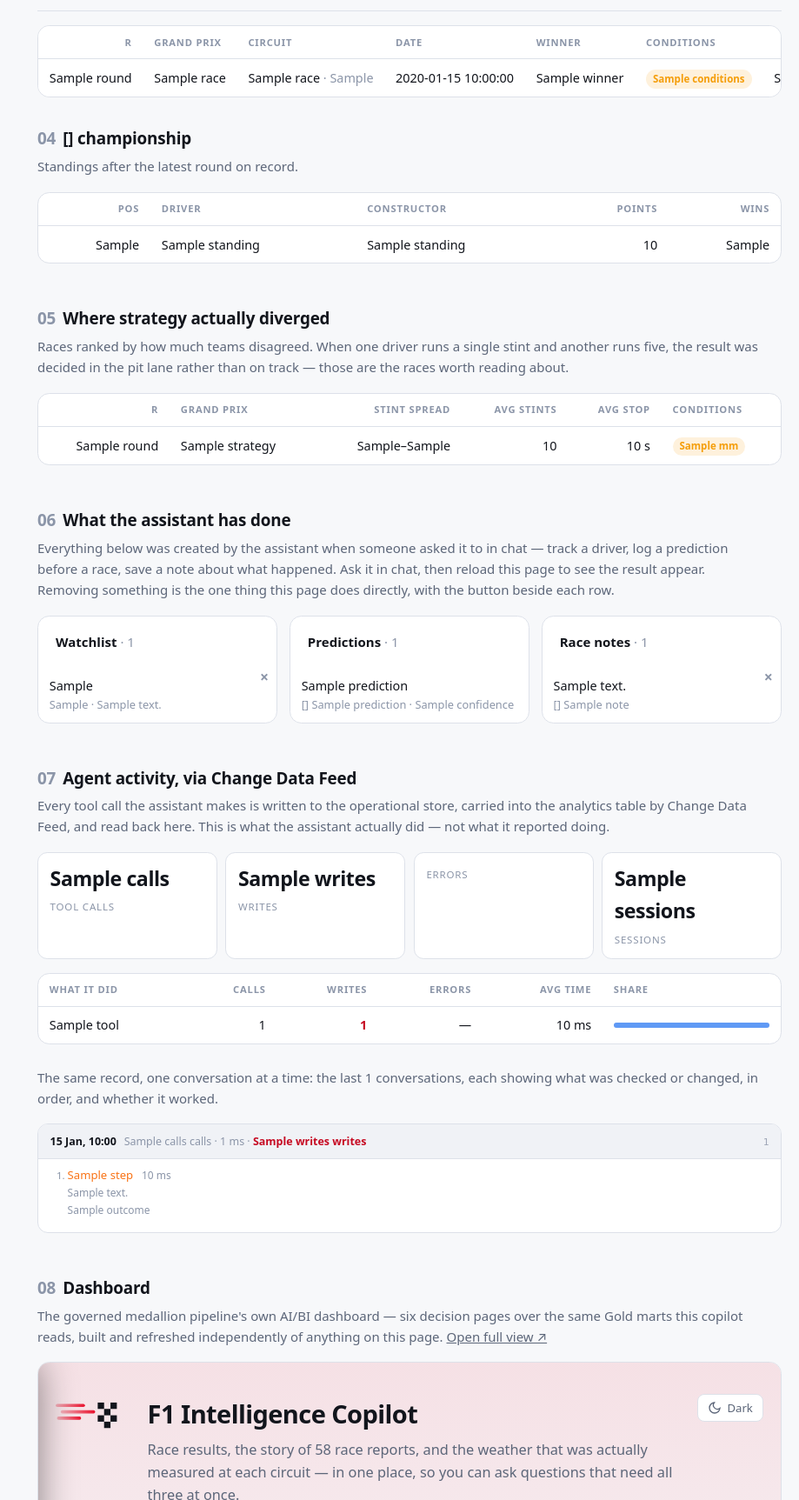
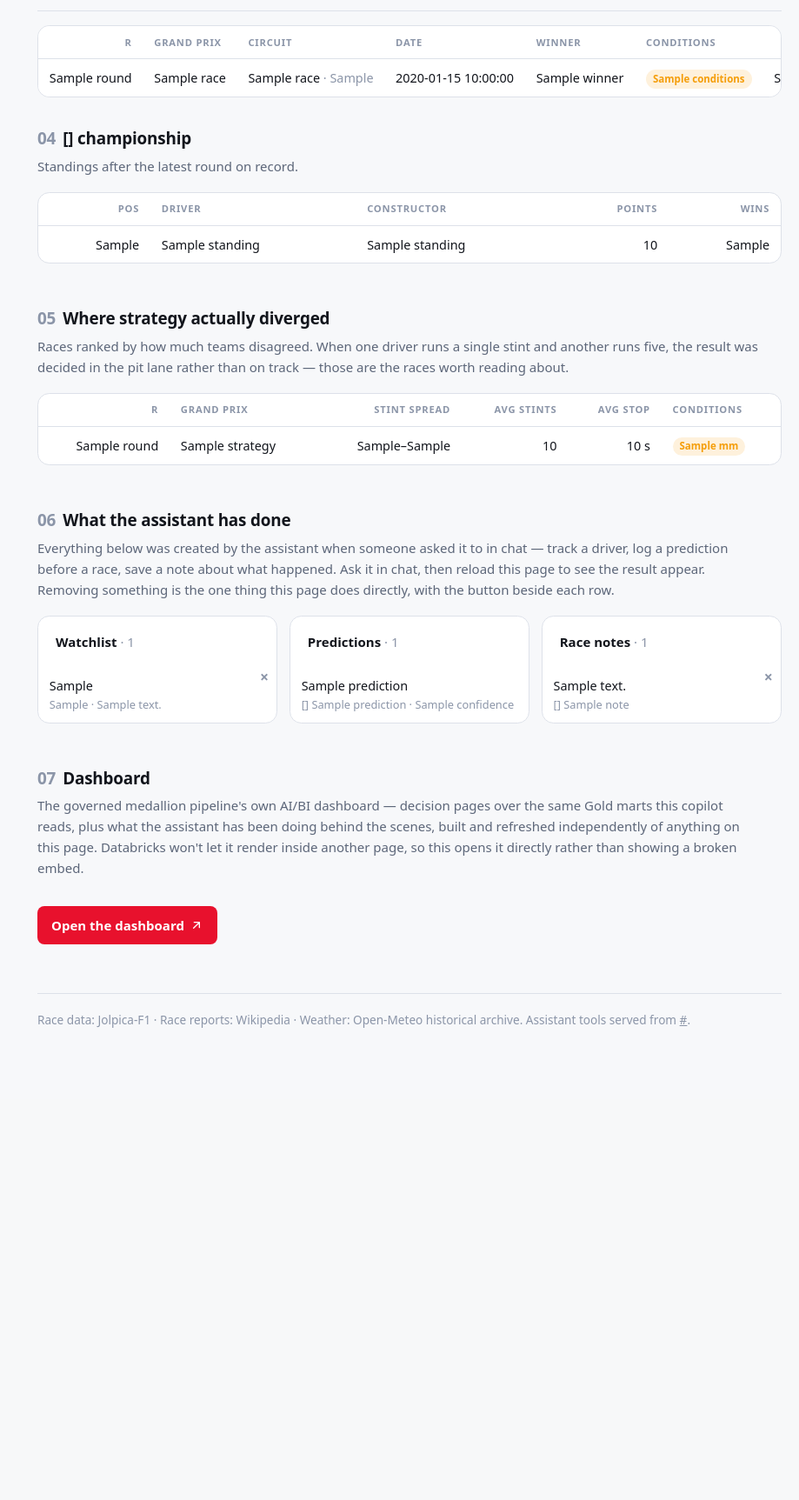
Before and after one commit to abhibastia/f1-intelligence-copilot, a Flask app: template app/templates/index.html in a window 1280 px wide. Shown: the part 2035-3760 px from the top of the page at 87% size, without its empty margins (361-1280 px from the left). After the commit the page ends 3217 px from the top, so only its background shows below. Run offline with Flask 3, Linux system fonts and the light colour scheme; the template is opened without the code that fills it: most values are stand-ins (such as "Sample title", 1, 10 or a date in 2020); some libraries are stand-ins or nearby versions.

Commit message:
Replace embedded dashboard iframe and internal-facing activity section with a real dashboard page
The iframe embed was blocked server-side by Databricks' X-Frame-Options on
every page regardless of embedding origin, so the same-origin wrapper never
worked. Removed the iframe, the /dashboard route, and dashboard.html, and
replaced the link with a direct external link to the published dashboard.

Section 07 ("Agent activity, via Change Data Feed") read as an internal ops
view and used implementation jargon a consumer shouldn't need to know. Removed
it from the app along with the now-dead agent_analytics()/recent_sessions()
helpers, and rebuilt the same story as a proper "Assistant Activity" page on
the AI/BI dashboard (consumer-friendly tool labels, tool-call trend, per-tool
breakdown) - deployed and published.

Co-Authored-By: Claude Sonnet 5 <noreply@anthropic.com>
Claude-Session: https://claude.ai/code/session_01CvKuZ2AgVJc4tNZv9p8LA3

```diff
--- a/app/app.py
+++ b/app/app.py
@@ -25,7 +25,7 @@ Run locally:
 import logging
 import os
 
-from flask import Flask, abort, jsonify, redirect, render_template, request, url_for
+from flask import Flask, jsonify, redirect, render_template, request, url_for
 
 import agent
 import f1_broker
@@ -72,8 +72,6 @@ def index():
             races=ui_data.season_races(season) if season else [],
             standings=ui_data.standings(season) if season else [],
             activity=ui_data.agent_activity(),
-            analytics=ui_data.agent_analytics(),
-            sessions=ui_data.recent_sessions(),
             strategy=ui_data.strategy_races(season) if season else [],
             mcp_url=MCP_URL,
             dashboard_url=DASHBOARD_URL,
@@ -86,27 +84,10 @@ def index():
         logger.exception("Could not render the dashboard")
         return render_template(
             "index.html", stats={}, thresholds=[], thesis=[], seasons=[],
-            season=None, races=[], standings=[], activity={},
-            analytics={"tools": [], "totals": {}}, sessions=[], strategy=[],
+            season=None, races=[], standings=[], activity={}, strategy=[],
             mcp_url=MCP_URL, dashboard_url=DASHBOARD_URL,
             error=schema.safe_message(exc),
         )
-
-
-@app.route("/dashboard")
-def dashboard_page():
-    """A same-origin page wrapping the AI/BI dashboard in an iframe.
-
-    Linking straight to the dashboard's own dbc-...cloud.databricks.com URL
-    dropped a visitor into the full Databricks workspace chrome - correct for
-    a workspace user, jarring for someone who was just looking at this app.
-    This route keeps them on f1-intelligence-ui's own domain; the dashboard's
-    own content inside the iframe is still rendered by Databricks (that part
-    can't be reskinned from here), but the page around it is this app's.
-    """
-    if not DASHBOARD_URL:
-        abort(404)
-    return render_template("dashboard.html", dashboard_url=DASHBOARD_URL)
 
 
 # --------------------------------------------------------------------------
--- a/app/templates/index.html
+++ b/app/templates/index.html
@@ -295,6 +295,12 @@
   .chat-form button { padding:.6rem .9rem; }
   .saved { color:var(--accent-ink); font-weight:600; text-decoration:none; }
   .saved:hover { text-decoration:underline; }
+  .dash-link { display:inline-flex; align-items:center; gap:.4rem;
+               background:var(--accent); color:#fff; font-weight:600;
+               text-decoration:none; padding:.6rem 1rem; border-radius:.5rem;
+               margin-top:.9rem; }
+  .dash-link:hover { opacity:.9; }
+  .dash-link svg { width:1rem; height:1rem; }
   /* Offset anchor jumps so a target section is not hidden under the top of the
      viewport when arriving from the chat. */
   /* Offset anchor jumps so a target is not tucked under the sticky
@@ -519,8 +525,7 @@
   <a href="#standings"><i>04</i>Championship</a>
   <a href="#strategy"><i>05</i>Strategy</a>
   <a href="#activity"><i>06</i>What it saved</a>
-  <a href="#cdf"><i>07</i>Change Data Feed</a>
-  {% if dashboard_url %}<a href="#dashboard"><i>08</i>Dashboard</a>{% endif %}
+  {% if dashboard_url %}<a href="#dashboard"><i>07</i>Dashboard</a>{% endif %}
   </div>
 </nav>
 {% endif %}
@@ -819,110 +824,22 @@
     </div>
   </section>
 
-  <!-- ===================== CDF ANALYTICS ===================== -->
-  <section id="cdf">
-    <h2><span class="num">07</span>Agent activity, via Change Data Feed</h2>
-    <p class="sub">
-      Every tool call the assistant makes is written to the operational store,
-      carried into the analytics table by Change Data Feed, and read back here.
-      This is what the assistant actually did — not what it reported doing.
-    </p>
-
-    {% if analytics.totals %}
-    <div class="stats" style="margin-top:0">
-      <div class="stat"><b>{{ analytics.totals.calls }}</b><span>Tool calls</span></div>
-      <div class="stat"><b>{{ analytics.totals.writes }}</b><span>Writes</span></div>
-      <div class="stat"><b>{{ analytics.totals.errors }}</b><span>Errors</span></div>
-      <div class="stat"><b>{{ analytics.totals.sessions }}</b><span>Sessions</span></div>
-    </div>
-    {% endif %}
-
-    {% if analytics.tools %}
-      {% set top = analytics.tools[0].call_count %}
-      <div class="panel scroll" style="margin-top:1rem">
-        <table>
-          <thead><tr><th>What it did</th><th class="num">Calls</th><th class="num">Writes</th>
-            <th class="num">Errors</th><th class="num">Avg time</th>
-            <th style="width:24%">Share</th></tr></thead>
-          <tbody>
-          {% for t in analytics.tools %}
-            <tr>
-              <td title="{{ t.tool_name }}">{{ t.label }}</td>
-              <td class="num">{{ t.call_count }}</td>
-              <td class="num">{% if t.write_count %}<b style="color:var(--accent-ink)">{{ t.write_count }}</b>{% else %}—{% endif %}</td>
-              <td class="num">{{ t.error_count or "—" }}</td>
-              <td class="num">{% if not t.avg_duration_ms %}—{% elif t.avg_duration_ms >= 1000 %}{{ (t.avg_duration_ms / 1000)|round(1) }}s{% else %}{{ t.avg_duration_ms }} ms{% endif %}</td>
-              <td><div class="bar"><i style="width:{{ (t.call_count / top * 100)|round(1) }}%"></i></div></td>
-            </tr>
-          {% endfor %}
-          </tbody>
-        </table>
-      </div>
-    {% else %}
-      <div class="panel"><div class="empty">
-        No tool calls recorded yet. Ask the assistant something and reload.
-      </div></div>
-    {% endif %}
-
-    {% if sessions %}
-      <p class="sub" style="margin-top:1.6rem">
-        The same record, one conversation at a time: the last
-        {{ sessions|length }} conversations, each showing what was checked or
-        changed, in order, and whether it worked.
-      </p>
-      <div class="sessions">
-        {% for s in sessions %}
-          <div class="ses">
-            <div class="ses-head">
-              <time>{{ s.last_at.strftime("%d %b, %H:%M") }}</time>
-              <span class="ses-meta">
-                {{ s.calls }} call{{ "" if s.calls == 1 else "s" }} ·
-                {% if s.total_ms >= 1000 %}{{ (s.total_ms / 1000)|round(1) }}s{% else %}{{ s.total_ms }} ms{% endif %}
-                {%- if s.writes %} · <b>{{ s.writes }} write{{ "" if s.writes == 1 else "s" }}</b>{% endif %}
-                {%- if s.errors %} · <b class="bad">{{ s.errors }} error{{ "" if s.errors == 1 else "s" }}</b>{% endif %}
-              </span>
-              <code class="ses-id" title="session id">{{ s.session_id[:8] }}</code>
-            </div>
-            <ol class="steps">
-              {% for st in s.steps %}
-                <li class="{{ 'w' if st.is_write else '' }}{{ ' bad' if st.outcome != 'ok' else '' }}"
-                    title="{{ st.tool_name }}">
-                  <span class="step-label">{{ st.label }}</span>
-                  <span class="ms">{% if st.duration_ms and st.duration_ms >= 1000 %}{{ (st.duration_ms / 1000)|round(1) }}s{% else %}{{ st.duration_ms }} ms{% endif %}</span>
-                  {% if st.summary %}<span class="sm">{{ st.summary }}</span>{% endif %}
-                  {% if st.outcome != 'ok' %}<span class="sm">{{ st.outcome }}</span>{% endif %}
-                </li>
-              {% endfor %}
-            </ol>
-          </div>
-        {% endfor %}
-      </div>
-    {% endif %}
-  </section>
-
   {% if dashboard_url %}
   <!-- ===================== AI/BI DASHBOARD ===================== -->
   <section id="dashboard">
-    <h2><span class="num">08</span>Dashboard</h2>
+    <h2><span class="num">07</span>Dashboard</h2>
     <p class="sub">
-      The governed medallion pipeline's own AI/BI dashboard — six decision
-      pages over the same Gold marts this copilot reads, built and refreshed
-      independently of anything on this page.
-      <a href="{{ url_for('dashboard_page') }}" target="_blank" rel="noopener">Open full view ↗</a>
+      The governed medallion pipeline's own AI/BI dashboard — decision pages
+      over the same Gold marts this copilot reads, plus what the assistant has
+      been doing behind the scenes, built and refreshed independently of
+      anything on this page. Databricks won't let it render inside another
+      page, so this opens it directly rather than showing a broken embed.
     </p>
-    <div class="panel" style="padding:0; overflow:hidden">
-      <iframe
-        src="{{ dashboard_url }}"
-        title="F1 Race Intelligence dashboard"
-        style="width:100%; height:70vh; border:0; display:block"
-        loading="lazy">
-      </iframe>
-    </div>
-    <p class="sub" style="margin-top:.5rem; font-size:.8rem">
-      If the panel above stays blank, your workspace doesn't allow dashboards
-      to be framed inside another page — the full-view link opens on this
-      app's own domain either way.
-    </p>
+    <a class="dash-link" href="{{ dashboard_url }}" target="_blank" rel="noopener">
+      Open the dashboard
+      <svg viewBox="0 0 24 24" fill="none" stroke="currentColor" stroke-width="2"
+           stroke-linecap="round" stroke-linejoin="round"><path d="M7 17 17 7M8 7h9v9"/></svg>
+    </a>
   </section>
   {% endif %}
 
```
Also changed, not shown: app/templates/dashboard.html (deleted, +0 -81 lines), app/ui_data.py (+0 -120 lines), docs/architecture.md (+1 -1 lines), tests/test_resolution.py (+0 -27 lines), README.md, dashboards/f1_race_intelligence.lvdash.json.
